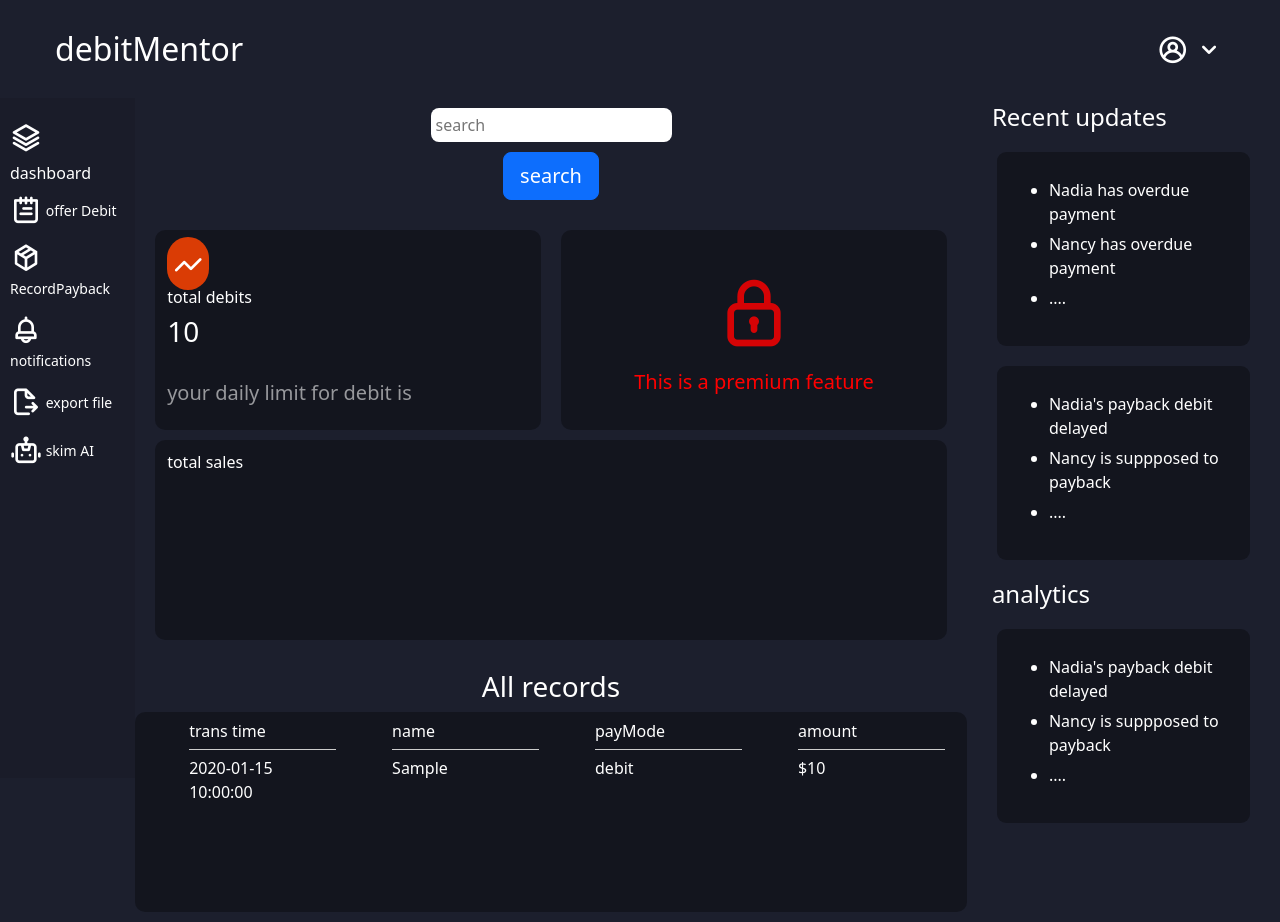
After one commit to rukundowilson/debitMaster, a Flask app: page /dashboard in a window 1280 px wide. The commit adds this page. Run offline with Flask 3, Linux system fonts and the light colour scheme; a user stored in the database is signed in; tables that the repository leaves empty or names only in its code hold one stand-in row (values such as "Sample post").

Commit message:
a user now can have admin dashboard and can start offering debit's and access it from dashboard

```diff
--- a/app.py
+++ b/app.py
@@ -1,14 +1,16 @@
-from flask import Flask, render_template, request, redirect, flash,session
+from flask import Flask, render_template, request, redirect, flash, session
 import pymysql
 from urllib.parse import quote
 import re
 import bcrypt
+from flask_login import LoginManager, UserMixin, login_required, login_user, logout_user
+import datetime
 
 app = Flask(__name__)
 
-# Password containing special characters
-password = '468161Ro@'
-encoded_password = quote(password)
+login_manager = LoginManager()
+login_manager.init_app(app)
+login_manager.login_view = 'login'
 
 app.config['SECRET_KEY'] = 'jar'
 
@@ -23,14 +25,40 @@ def get_db_connection():
 
 @app.route("/")
 def index():
+    session.clear()
     return render_template("index.html")
 
-# complete login logic
+# User class for Flask-Login
+class User(UserMixin):
+    def __init__(self, id, username, email):
+        self.id = id
+        self.username = username
+        self.email = email
+
+@login_manager.user_loader
+def load_user(user_id):
+    connection = get_db_connection()
+    cursor = connection.cursor()
+    cursor.execute("SELECT id, username, email FROM users WHERE id = %s", (user_id,))
+    user = cursor.fetchone()
+    cursor.close()
+    connection.close()
+
+    if user:
+        return User(id=user[0], username=user[1], email=user[2])
+    return None
+
+# Complete login logic
 @app.route('/login', methods=['POST', 'GET'])
 def login():
+    session.clear()
     if request.method == 'POST':
         email = request.form['email']
         password = request.form['password']
+
+        if not email or not password:
+            flash("Invalid email or password")
+            return redirect('/login')
 
         connection = get_db_connection()
         cursor = connection.cursor()
@@ -42,52 +70,145 @@ def login():
             email_exist = cursor.fetchone()
 
             if not email_exist:
-                flash("Your email does not match any of our records. You can register with it.",'error')
+                flash("Your email does not match any of our records. You can register with it.", 'error')
                 return redirect('/login')
 
             # Retrieve the hashed password from the database
-            query = "SELECT hash FROM users WHERE email = %s"
+            query = "SELECT id, hash, username FROM users WHERE email = %s"
             cursor.execute(query, (email,))
             result = cursor.fetchone()
-            hashedpwd = result[0]
+            user_id = result[0]
+            hashedpwd = result[1]
+            username = result[2]
 
             # Verify the provided password against the hashed password
             if bcrypt.checkpw(password.encode('utf-8'), hashedpwd.encode('utf-8')):
-                flash("Welcome back!",'success')
+                flash("Welcome back!", 'success')
                 # Set session or any other logic for a logged in user
-                check_session=" SELECT id FROM users WHERE email = %s "
-                cursor.execute(check_session,(email))
-                user_id=cursor.fetchone()[0]
+                session['user_id'] = user_id
+                print(f"Logged in as {session['user_id']}")
+                login_user(User(user_id, username, email))
 
-                if user_id:
-                    # set user login session
-                    session['user_id'] = user_id
-                    print(f"loged in as {session['user_id']}")
-
-                    user="SELECT username FROM users WHERE id = %s "
-                    cursor.execute(user,(session['user_id']))
-                    username=cursor.fetchone()[0]
-                    print(f' username: {username}')
-                    # print(session["user_id"])
-                return render_template('portfolio.html',username=username)
+                return redirect('/dashboard')
             else:
-                flash("Invalid email or password",'error')
+                flash("Invalid email or password", 'error')
 
         except pymysql.MySQLError as e:
             print(f"Error: {e}")
             if connection:
                 connection.rollback()
-
         finally:
             cursor.close()
             connection.close()
 
     return render_template('login.html')
 
+# show dashboard info
+@app.route('/dashboard',methods=['GET'])
+@login_required
+def user_profile():
+    # establish server connection
+    connection=get_db_connection()
+    cursor=connection.cursor()
 
-# allow users to register and manage session
-@app.route("/register", methods=['POST', 'GET'])
+    query1='SELECT username FROM users WHERE id = %s '
+    cursor.execute(query1,(session['user_id']))
+    username=cursor.fetchone()[0]
+
+    # retrive recepient,amount and when
+    get_logs='SELECT amount,recipient,show_time_offerered FROM debit WHERE user_id= %s '
+    cursor.execute(get_logs,(session['user_id']))
+    show_logs=cursor.fetchall()
+    print(show_logs)
+    paymode='debit'
+
+    # display total debits
+    get_total_debit='SELECT SUM(amount) FROM debit WHERE user_id = %s '
+    cursor.execute(get_total_debit,session['user_id'])
+    total_debit=cursor.fetchone()[0]
+    print(total_debit)
+
+    # loop through all records to retrive recepient,amount and when
+    return render_template('portfolio.html',
+                            username=username,
+                            paymode=paymode,
+                            show_logs=show_logs,
+                            total_debit=total_debit
+                            )
+
+
+# Manage debit provision
+@app.route('/debit', methods=['GET', 'POST'])
+@login_required
+def debit_provider():
+    # Establish database connection
+    connection = get_db_connection()
+    cursor = connection.cursor()
+
+    # display total debits
+    get_total_debit='SELECT SUM(amount) FROM debit WHERE user_id = %s '
+    cursor.execute(get_total_debit,session['user_id'])
+    total_debit=cursor.fetchone()[0]
+    print(total_debit)
+
+    #define user identity with user name
+    query1='SELECT username FROM users WHERE id = %s '
+    cursor.execute(query1,(session['user_id']))
+    username=cursor.fetchone()[0]
+    if request.method == 'POST':
+        recipient = request.form.get('name-to')
+        amount = request.form.get('amount')
+        payback_time = request.form.get('payback') or None
+
+        # web view time format
+        now=datetime.datetime.now()
+        day=now.day
+        month=now.month
+        year=now.year
+        deal_time=f'{day}' + '-' + f'{month}' + '-' + f'{year}'
+
+        if not recipient or not amount:
+            flash("All fields are required")
+            return redirect("/debit")
+
+        try:
+            amount = float(amount)
+        except ValueError:
+            flash("You must provide a number as amount")
+            return redirect('/debit')
+
+        try:
+            # Insert debit record
+            query = 'INSERT INTO debit (user_id, recipient, amount, timestamp, payback_time_expected,show_time_offerered) VALUES (%s, %s, %s, %s, %s,%s)'
+            cursor.execute(query, (session['user_id'], recipient, amount, datetime.datetime.now(), payback_time,deal_time))
+            connection.commit()
+
+            flash("Debit record added successfully", 'success')
+            return redirect('/dashboard')
+        except pymysql.MySQLError as error:
+            print(f"Error: {error}")
+            flash("An error occurred while processing your request", 'danger')
+            if connection:
+                connection.rollback()
+        finally:
+            cursor.close()
+            connection.close()
+
+    return render_template('debit.html',username=username,total_debit=total_debit)
+
+# Allow user to logout
+@app.route('/logout')
+@login_required
+def logout():
+    session.clear()  # Clears all session data
+    logout_user()
+    return redirect('/')
+
+
+# Allow users to register and manage session
+@app.route('/register', methods = ['POST', 'GET'])
 def register():
+    session.clear()
     if request.method == 'POST':
         username = request.form.get("username")
         email = request.form.get("email")
@@ -127,19 +248,20 @@ def register():
             # Insert the new user into the database
             query = "INSERT INTO users (username, email, hash) VALUES (%s, %s, %s)"
             hashed_password = bcrypt.hashpw(password.encode('utf-8'), bcrypt.gensalt()).decode('utf-8')
-            cursor.execute(query, (username, email,hashed_password))
+            cursor.execute(query, (username, email, hashed_password))
             connection.commit()
 
-            cursor.close()
-            connection.close()
             flash("You are registered successfully", "success")
-            return render_template("portfolio.html")
+            return redirect('/login')
         except pymysql.MySQLError as e:
             print(f"Error: {e}")
             if connection:
                 connection.rollback()
             flash("An error occurred while processing your request", "danger")
-            return redirect('/register')
+        finally:
+            cursor.close()
+            connection.close()
+
     return render_template("register.html")
 
 if __name__ == "__main__":
--- a/static/css/style.css
+++ b/static/css/style.css
@@ -9,10 +9,8 @@ body{
     overflow-x: hidden;
 }
 header{
-    max-width: 1000px;
-    display: block;
-    margin: 0 auto;
     color: #fff;
+    padding: 5px 30px;
 }
 nav{
     display: flex;
@@ -27,7 +25,7 @@ nav ul li{
     margin: 0 10px;
 
 }
-nav ul li a{
+nav .navlinks ul li a{
     margin: 0 10px;
     text-decoration: none;
     font-size: 1.5em;
@@ -40,8 +38,9 @@ nav ul li a{
     text-align: center;
     color: #fff;
     display: block;
-    margin: 100px auto;
+    margin: 0 auto;
     max-width: 750px;
+    margin-bottom: 140px;
 }
 .we h1{
     font-size: 3.7rem;
@@ -55,9 +54,15 @@ nav ul li a{
     justify-content: center;
     align-items: center;
     flex-direction: column;
-    background: linear-gradient(0deg, #080c1f50, #0d1a5317), #030b1f63;
     background-position: center;
     background-repeat: no-repeat;
+    background: none;
+}
+.card {
+    border: none;
+  }
+.card-img-overlay {
+    background: linear-gradient(0deg, #1c1f2d52, #0b259736), #04123600;
 }
 .hello h3{
     font-size: 2.5rem;
@@ -69,6 +74,9 @@ nav ul li a{
     text-align: center;
     color: #ffffffaf;
 
+}
+.card{
+    background-color: none;
 }
 .card img{
     max-height: 400px;
@@ -95,7 +103,6 @@ nav ul li a{
     background: linear-gradient(0deg, #1c1f2d, #1c1f2d), #f2f4f9;
     border: 1px solid #cccccc69;
     color: #fff;
-
 }
 .uil{
     font-size: 2rem;
@@ -115,10 +122,148 @@ nav ul li a{
 }
 .error{
     text-align: center;
-    color: blue;
+    color: red;
 }
 .reg-message,
 .message{
     text-align: center;
     color: red;
 }
+/* ------menu for profile customization----- */
+.user {
+    position: relative;
+}
+
+.user:hover {
+    color: #ccc;
+    cursor: pointer;
+}
+
+#profile-menu {
+    background: linear-gradient(0deg, #1c1f2d, #1c1f2d), #f2f4f9;
+    box-shadow: 0 4px 8px rgba(0, 0, 0, 0.2), 0 2px 4px rgba(0, 0, 0, 0.1);
+    padding: 15px 12px;
+    position: absolute;
+    top: 67px;
+    right: 30px; /* Align the menu to the right */
+    display: none; /* Hide the menu by default */
+    z-index: 1000; /* Ensure the menu is on top */
+}
+
+#profile-menu ul{
+    display: grid;
+    align-items: start;
+
+}
+#profile-menu ul a{
+    text-decoration: none;
+    font-size: 1.2rem;
+    color: #fff;
+}
+
+/* --------dashboard---- */
+.updates{
+    display: flex;
+    justify-content: space-between;
+    flex-wrap: nowrap;
+}
+.side-bar {
+    background-color: #00000015;
+    padding: 15px 10px;
+    list-style: none;
+    text-decoration: none;
+    display: flex;
+    flex-direction: column;
+    gap: 10px;
+    max-height: 85vh;
+}
+.side-bar a{
+    text-decoration: none;
+    color: #ffffff;
+    transition: 500ms ease-in-out;
+}
+.side-bar a:hover{
+    color: #ffffff96;
+}
+.basic-cards{
+    justify-self: start;
+}
+.side-bar small{
+    position: relative;
+    top: -5px;
+}
+.basic,
+.pay-mode{
+    background-color: #00000054;
+    margin: 10px;
+    min-height: 200px;
+    min-width: 300px;
+    padding: 10px;
+    text-align: start;
+    border-radius: 10px;
+}
+.uil-padlock{
+    margin: 15px 0;
+    font-size: 5rem;
+    color: rgba(255, 0, 0, 0.822);
+}
+.pay-mode ul{
+    list-style: none;
+}
+.pay-mode ul li{
+    border-top: 1px solid #ccc;
+    padding: 6px 0;
+}
+.pay-mode li a{
+    text-decoration: none;
+    color: #fff;
+    transition: 500ms ease-in-out;
+}
+.pay-mode li a:hover{
+    text-decoration: underline;
+    color: #ffffffa8;
+}
+.left-col{
+    margin: 5px 25px;
+}
+.delays{
+    background-color: #00000054;
+    padding: 20px;
+    border-radius: 9px;
+    min-height: 180px;
+    max-width: 300px;
+    margin: 20px 5px;
+}
+.col .uil-analysis{
+    background-color: rgba(255, 68, 0, 0.842);
+    padding: 5px;
+    border-radius: 50px;
+}
+
+.search form >* {
+    display: block;
+    margin: 10px auto;
+    align-self: center;
+}
+.search input{
+    padding: 5px;
+    border: none;
+    border-radius: 8px;
+}
+.delays ul li{
+    margin: 6px 0;
+}
+.deleft-col:hover{
+    background-color: #ccc;
+    box-shadow: linear-gradient(0deg, #111b49, #182350), #0a266d10;
+}
+
+/* ----- debit ------ */
+.debit{
+    text-align: center;
+}
+
+.dibit-manager{
+    display: block;
+    margin: 0 auto;
+}
--- /dev/null
+++ b/static/js/script.js
@@ -0,0 +1,19 @@
+document.addEventListener('DOMContentLoaded', (event) => {
+    const userIcon = document.querySelector('.user');
+    const profileMenu = document.getElementById('profile-menu');
+
+    userIcon.addEventListener('click', () => {
+        if (profileMenu.style.display === 'block') {
+            profileMenu.style.display = 'none';
+        } else {
+            profileMenu.style.display = 'block';
+        }
+    });
+
+    // Hide the menu when user clicks some where else
+    document.addEventListener('click', (event) => {
+        if (!userIcon.contains(event.target) && !profileMenu.contains(event.target)) {
+            profileMenu.style.display = 'none';
+        }
+    });
+});
--- /dev/null
+++ b/templates/layout.html
@@ -0,0 +1,73 @@
+{% extends 'main.html' %}
+{% block main %}
+  <section class="updates">
+    <div class="side-bar">
+      <div>
+        <a href="/dashboard"><i class="uil uil-layer-group"></i> dashboard</a><br>
+        <a href="/debit"><i class="uil uil-notes"></i><small> offer Debit</small></a><br>
+        <a href=""><i class="uil uil-box"></i><small> RecordPayback</small></a><br>
+        <a href=""><i class="uil uil-bell"></i><small> notifications</small></a><br>
+        <a href=""><i class="uil uil-file-export"></i><small> export file</small></a><br>
+        <a href="#" ><i class="uil uil-robot"></i><small> skim AI</small></a><br>
+
+      </div>
+    </div>
+    <div class="basic-cards">
+      <div class="search">
+        <form action="/search">
+          <input type="text" name="search" placeholder="search" autocomplete="off" id="search">
+          <button type="button" class="btn btn-primary btn-lg">search</button>
+        </form>
+      </div>
+        <div class="container text-center">
+            <div class="row">
+              <div class="col basic">
+                <i class="uil uil-analysis"></i><br>
+                <div><h6>total debits</h6></div>
+                <h3>{{total_debit}}</h3><br>
+                <h5 style="color: #ffffff8f;">your daily limit for debit is </h5>
+              </div>
+              <div class="col basic">
+                <div style="text-align: center; padding: 10px 12px;">
+                  <i class="uil uil-padlock"></i><br>
+                  <h5 style="color: red;">This is a premium feature</h5>
+
+                </div>
+              </div>
+              <div class="col basic">
+                total sales
+              </div>
+            </div>
+
+            {% block dashboard %}
+
+            {% endblock %}
+        </div>
+    </div>
+    <div class="left-col">
+      <h4>Recent updates</h4>
+      <div class="delays">
+        <ul>
+          <li>Nadia has overdue payment</li>
+          <li>Nancy has overdue payment</li>
+          <li>....</li>
+        </ul>
+      </div>
+      <div class="delays">
+        <ul>
+          <li>Nadia's payback debit delayed</li>
+          <li>Nancy is suppposed to payback</li>
+          <li>....</li>
+        </ul>
+      </div>
+      <h4>analytics</h4>
+      <div class="delays">
+        <ul>
+          <li>Nadia's payback debit delayed</li>
+          <li>Nancy is suppposed to payback</li>
+          <li>....</li>
+        </ul>
+      </div>
+  </div>
+  </section>
+{% endblock %}
--- a/templates/main.html
+++ b/templates/main.html
@@ -7,6 +7,7 @@
     <link rel="stylesheet" href="{{ url_for('static', filename='css/style.css') }}">
     <link href="https://cdn.jsdelivr.net/npm/bootstrap@5.3.3/dist/css/bootstrap.min.css" rel="stylesheet" integrity="sha384-QWTKZyjpPEjISv5WaRU9OFeRpok6YctnYmDr5pNlyT2bRjXh0JMhjY6hW+ALEwIH" crossorigin="anonymous">
     <link rel="stylesheet" href="https://unicons.iconscout.com/release/v4.0.8/css/line.css">
+    <script src="{{url_for('static',filename='js/script.js')}}" defer></script>
     <style>
         body{
             color: #fff;
@@ -14,20 +15,45 @@
     </style>
 </head>
 <body>
+    {% if session.get('user_id') %}
+        <header>
+            <nav role="navigation">
+                <div class="logo">debitMentor</div>
+                <div class="user">
+                    <i class="uil uil-user-circle"></i>
+                    <i class="uil uil-angle-down"></i>
+                </div>
+                <div id="profile-menu">
+                    <ul>
+                        <li>@{{username}}</li>
+                        <li><a href="/logout">Logout</a></li>
+                        <li><a href="#">Settings</a></li>
+                        <li><a href="/support"></a></li>
+                        <li><a href="#">achievement</a></li>
+                        <li><a href="#">subscribtion</a></li>
+                    </ul>
+                </div>
+
+
+            </nav>
+        </header>
+    {% else %}
         <header>
             <nav role="navigation">
                 <div class="logo">debitMentor</div>
                 <div class="navlinks">
                     <ul>
                         <li><a href="#">home</a></li>
-                    <li><a href="">about</a></li>
-                    <li><a href="">reviews</a></li>
-                    <button type="button" class="btn btn-primary btn-lg">premium</button>
-
+                        <li><a href="#">about</a></li>
+                        <li><a href="#">reviews</a></li>
+                        <li><button type="button" class="btn btn-primary btn-lg">premium</button></li>
                     </ul>
                 </div>
             </nav>
         </header>
+    {% endif %}
+
+
     {% block main %}
 
     {% endblock %}
@@ -49,6 +75,7 @@
     {% block portfolio %}{% endblock %}
     {% block login %}{% endblock %}
 
+
     <footer>
         <!-- <p>&copy; 2024 DebitMaster</p>
         j -->
--- a/templates/portfolio.html
+++ b/templates/portfolio.html
@@ -1,4 +1,38 @@
-{% extends 'main.html' %}
-{% block portfolio %}
-    <h2>this is portifolio page {{username}} </h2>
+{% extends 'layout.html' %}
+{% block dashboard %}
+  <h3>All records</h3>
+  <div class="row pay-mode">
+    <div class="col data">
+      <ul>
+        <h6>trans time</h6>
+        {% for activity in show_logs %}
+          <li>{{activity[2]}} </li>
+        {% endfor %}
+      </ul>
+    </div>
+    <div class="col data">
+      <ul>
+        <h6>name</h6>
+        {% for activity in show_logs %}
+          <li><a href="#">{{activity[1]}} </a></li>
+        {% endfor %}
+      </ul>
+    </div>
+    <div class="col data">
+      <ul>
+        <h6>payMode</h6>
+        {% for activity in show_logs %}
+          <li>{{paymode}}</li>
+        {% endfor %}
+      </ul>
+    </div>
+    <div class="col data">
+      <ul>
+        <h6>amount</h6>
+        {% for activity in show_logs %}
+        <li>${{activity[0]}} </li>
+        {% endfor %}
+      </ul>
+    </div>
+  </div>
 {% endblock %}
```
Also changed, not shown: hello.html (deleted, +0 -11 lines), templates/debit.html (added, +26 -0 lines), templates/notifications.html (added, +7 -0 lines). Lines whose indentation alone changed are shown as unchanged.
